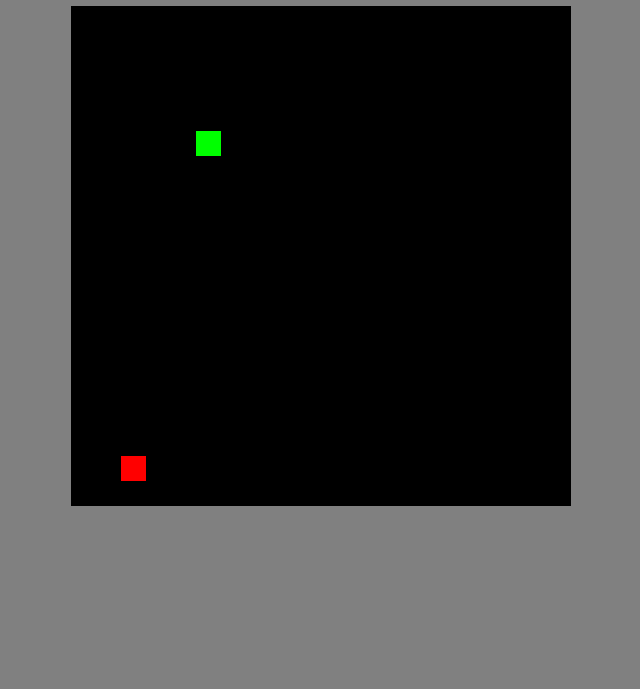
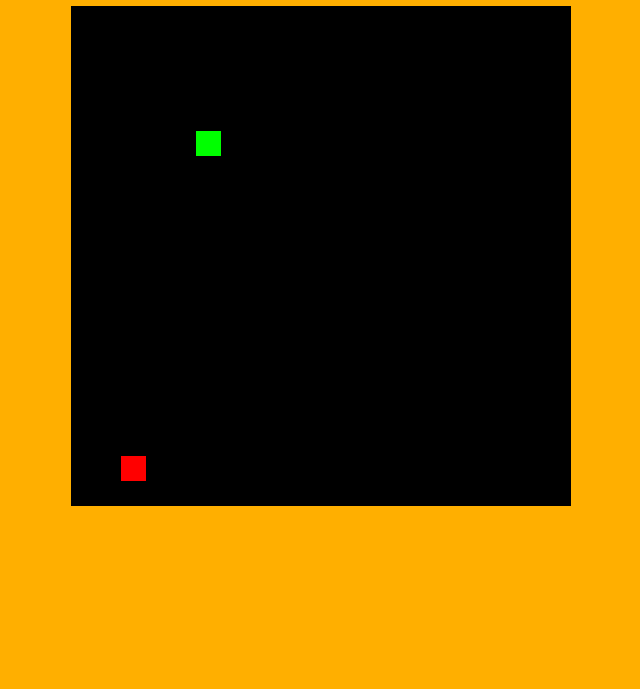
Before and after one commit to codebyVIKAS/snakegame, a plain HTML site: page index.html in a window 1280 px wide. Shown: the part 111-800 px from the top of the page, without its empty margins (319-959 px from the left). Drawn offline with Linux system fonts and the light colour scheme.

Commit message:
Update style.css

```diff
--- a/style.css
+++ b/style.css
@@ -1,7 +1,7 @@
 body{
    font-family: 'Courier New', Courier, monospace;
    text-align: center;
-   background-color: grey;
+   background-color: #FFAF00;
 }
 
 div{
```
